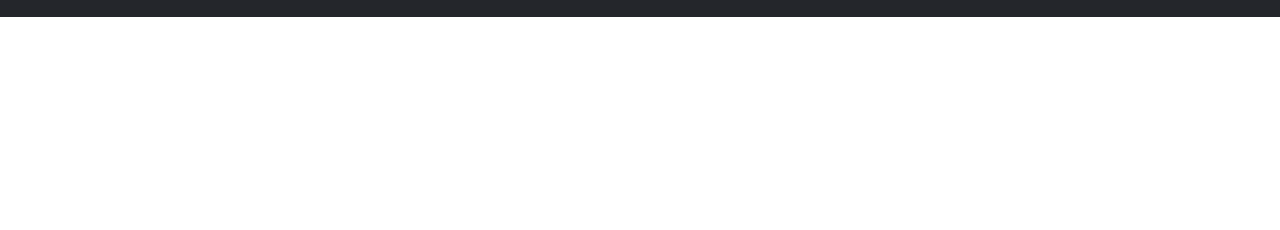
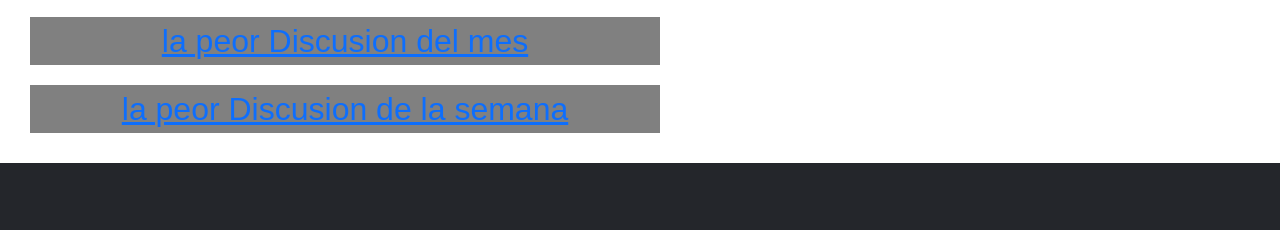
Before and after one commit to IvanGoncebat/LoreBlogs, a plain HTML site: page pages/foro.html in a window 1280 px wide. Shown: the part 1130-1360 px from the top of the page. Before the commit the page ends 1147 px from the top, so only its background shows below. Drawn offline with nearby package versions, Linux system fonts and the light colour scheme.

Commit message:
ajuste de responsive pt4

```diff
--- a/scss/partials/_input.scss
+++ b/scss/partials/_input.scss
@@ -1,5 +1,5 @@
 
-#formulario {
+.formulario {
     .entrada-row{
         width: 150px;
         padding: 0;
--- a/scss/partials/_tarjetitas.scss
+++ b/scss/partials/_tarjetitas.scss
@@ -1,31 +1,27 @@
 .categorias {
-    display: grid;
-    grid-template-columns: repeat(
+    gap: 3rem;
+    font-size: 2rem;
+    padding: 10px;
+
+        a:hover {
+            transform: translateY(-3%);
+            font-size: 40px;
+            transition: 0.5s ease;
+        }
+    }
+    .tarjetitas {
+        display: grid;
+        grid-template-columns: repeat(
         auto-fit,
         minmax(
             100px,
             1fr
         )
     );
-    gap: 3rem;
-    font-size: 2rem;
-    padding: 10px;
-
-        a:hover {
-            transform: translateY(10px);
-            font-size: 40px;
-            transition: 0.5s ease;
-        }
-    }
-    .tarjetitas {
-        display: grid;
-        flex-wrap: wrap;
-        gap: 1rem;
-        justify-content:center ;
-        background-color:$negro;
-        padding-top: 1rem;
-        padding-bottom: 1rem;
-        border-radius: 25%;
+        margin: 20px;
+        gap: 10px;
+        background-color: grey;
+        width: 50%;
         h1{
             display: flex;
             align-items: center;
```
Also changed, not shown: scss/styles.css, 1 other file.
